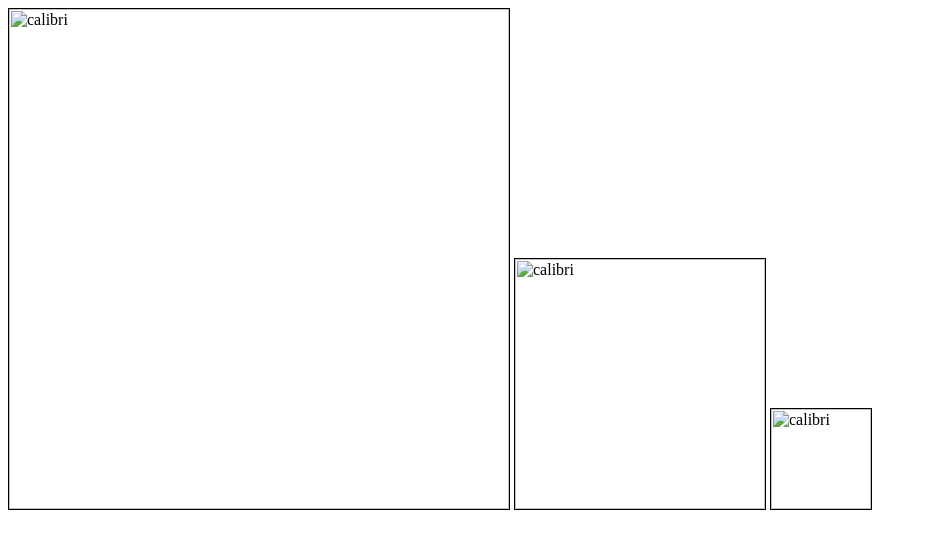
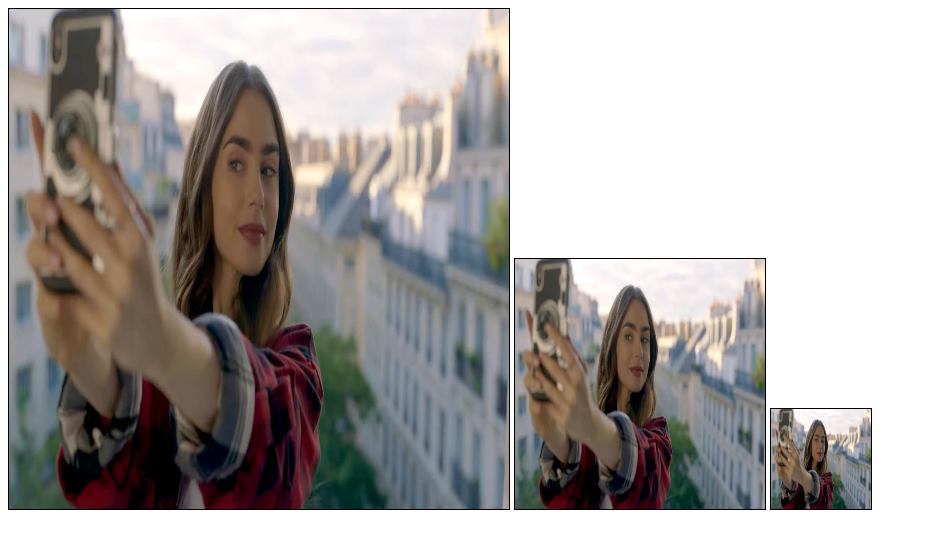
Before and after one commit to Janiceidalin/Janiceidalin.github.io, a plain HTML site: page docs/week14.html in a window 1280 px wide. Shown: the whole page, without its empty margins (0-927 px from the left). Drawn offline with Linux system fonts and the light colour scheme.

Commit message:
Update week14.html

```diff
--- a/docs/week14.html
+++ b/docs/week14.html
@@ -8,8 +8,8 @@ img.small { width: 100px; height: 100px;}
 </style>
 </head>
 <body>
-<img src="images/calibri.png" class="large" alt="calibri" />
-<img src="images/calibri.png" class="medium" alt="calibri" />
-<img src="images/calibri.png" class="small" alt="calibri" />
+<img src="images/EMILY-in-paris-serie-tv-lily-collins-netflix-1.jpg" class="large" alt="EMILY-in-paris" />
+<img src="images/EMILY-in-paris-serie-tv-lily-collins-netflix-1.jpg" class="medium" alt="EMILY-in-paris" />
+<img src="images/EMILY-in-paris-serie-tv-lily-collins-netflix-1.jpg" class="small" alt="EMILY-in-paris" />
 </body>
 </html>
```
